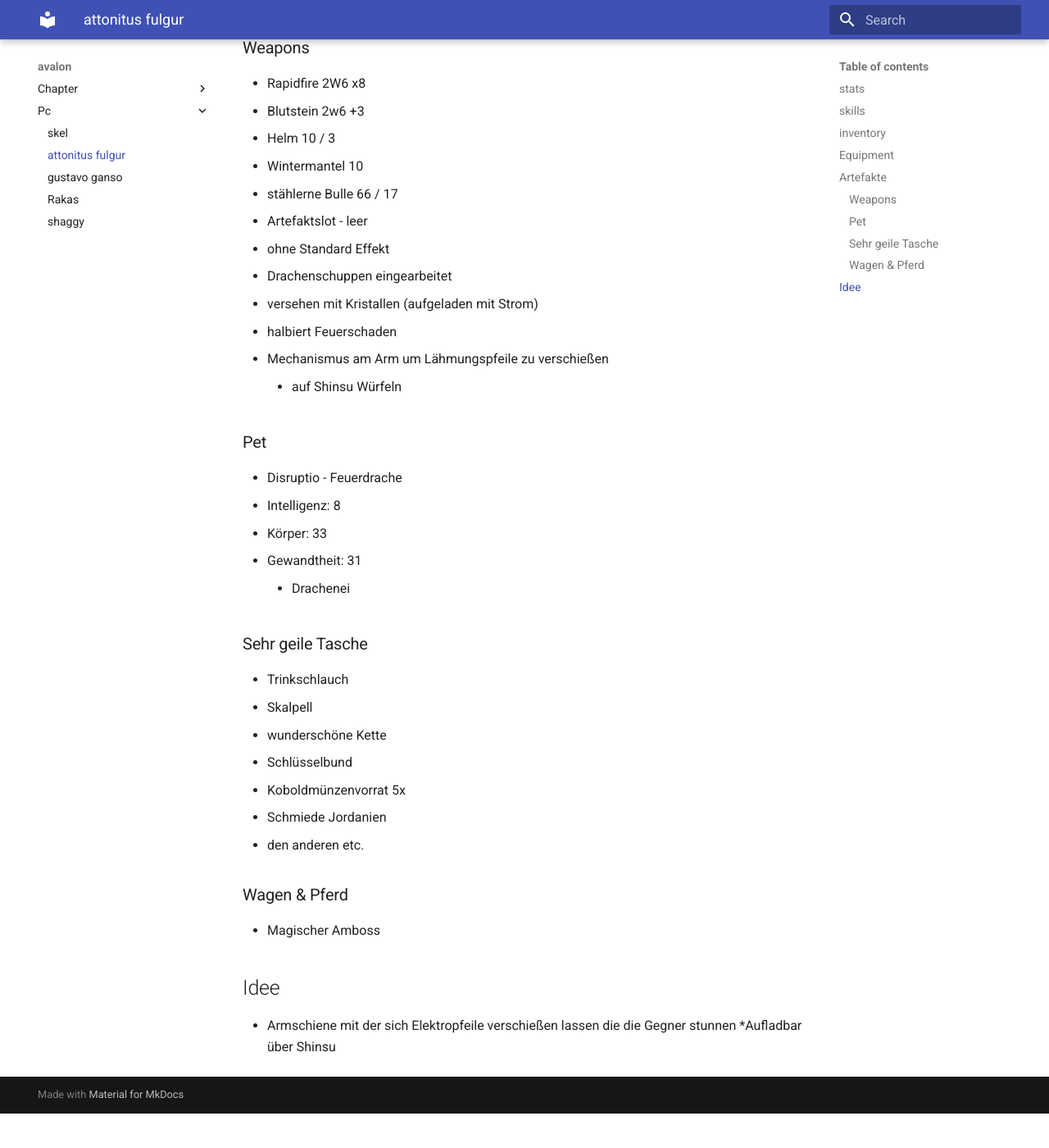
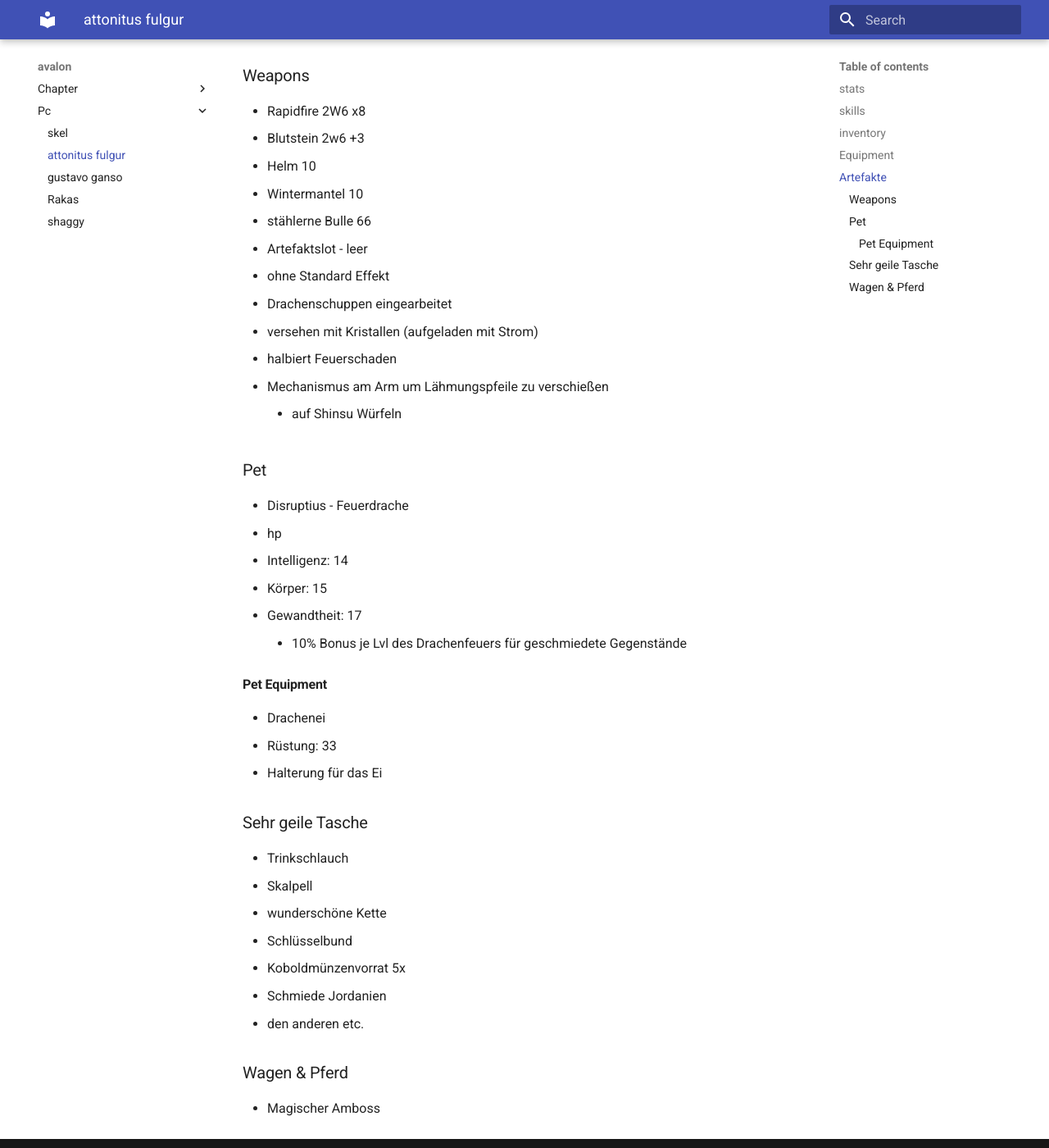
Before and after one commit to mkdocs-pnp/avalon, an MkDocs documentation site: the page built from docs/pc/attonitus_fulgur.md, in a window 1280 px wide and 1400 px high, scrolled down 1140 px. Shown: the whole window at 82% size. Built offline with MkDocs 1.6.1 and Material for MkDocs 9.7.7, drawn with Linux system fonts in a browser that asks for light colours; before the commit the page ends 2498 px from its top, so only the background shows below that; some of the changed text lies outside the part shown.

Commit message:
Update attonitus_fulgur.md

```diff
--- a/docs/pc/attonitus_fulgur.md
+++ b/docs/pc/attonitus_fulgur.md
@@ -34,9 +35,9 @@
 
 * Rapidfire                2W6 x8
 * Blutstein                2w6 +3
-* Helm                     10 / 3
+* Helm                     10
 * Wintermantel             10
-* stählerne Bulle         66 / 17
+* stählerne Bulle         66
   * Artefaktslot - leer
   * ohne Standard Effekt
   * Drachenschuppen eingearbeitet
@@ -47,12 +48,20 @@
 
 ### Pet
 
-* Disruptio - Feuerdrache
-  * Intelligenz: 8
-  * Körper:      33
-  * Gewandtheit: 31
+* Disruptius - Feuerdrache
+  * hp
+  * Intelligenz: 14
+  * Körper:      15
+  * Gewandtheit: 17
 
-    * Drachenei
+      * 10% Bonus je Lvl des Drachenfeuers für geschmiedete Gegenstände
+
+#### Pet Equipment
+
+ * Drachenei
+ * Rüstung: 33
+  * Halterung für das Ei
+
 
 ### Sehr geile Tasche
 
@@ -67,7 +76,3 @@
 ### Wagen & Pferd
 
 * Magischer Amboss
-
-##Idee
-* Armschiene mit der sich Elektropfeile verschießen lassen die die Gegner stunnen
-*Aufladbar über Shinsu
```
Also changed, not shown: other parts of docs/pc/attonitus_fulgur.md (+2 -1 lines).
